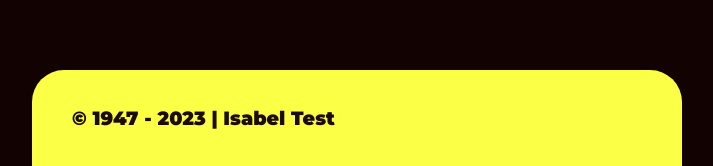
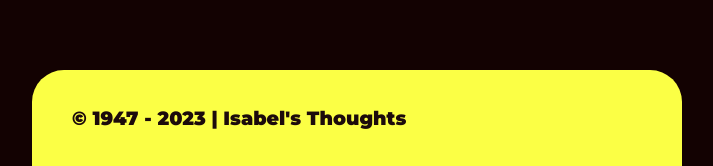
Before and after one commit to isfernandez/isfernandez.github.io, a Jekyll site: the page built from all_collections/_posts/2023-08-02-thought-dump.md, in a window 1280 px wide and 900 px high, scrolled down 2683 px. Shown: the part 734-900 px from the top of the window, without its empty margins (283-996 px from the left). Built offline with Jekyll 4.4.1, drawn with Linux system fonts in a browser that asks for light colours; some of the changed text lies outside the part shown.

Commit message:
Updated title and email info

```diff
--- a/_config.yml
+++ b/_config.yml
@@ -1,4 +1,4 @@
-title: Isabel Test
+title: Isabel's Thoughts
 markdown: kramdown
 url: "https://isfernandez.github.io/"
 #baseurl: "/jekyll-theme-material-you"
@@ -6,7 +6,7 @@ url: "https://isfernandez.github.io/"
 # for atom feed
 author:
   name: Isabel Fernandez
-  email: dev_sharad@outlook.com
+  email: bel.f.pereira@gmail.com
 
 plugins:
   - jemoji
```
